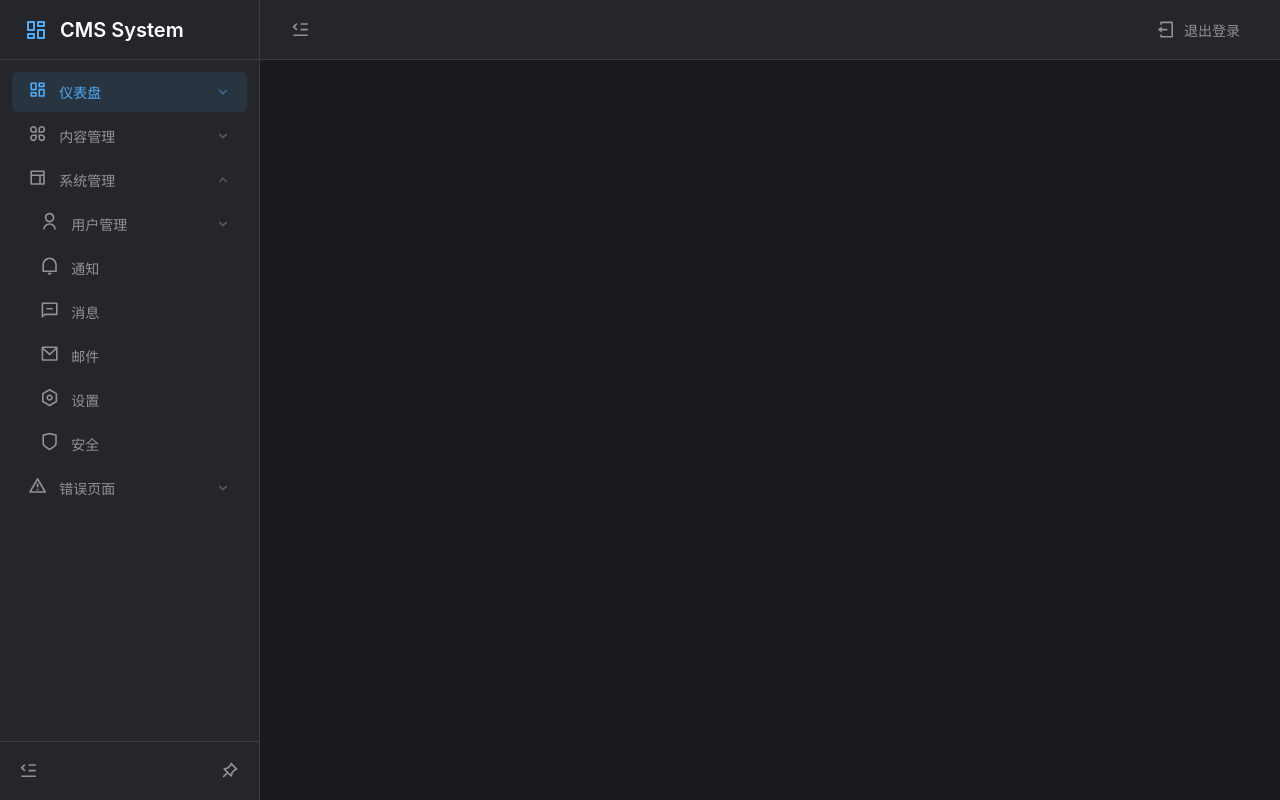
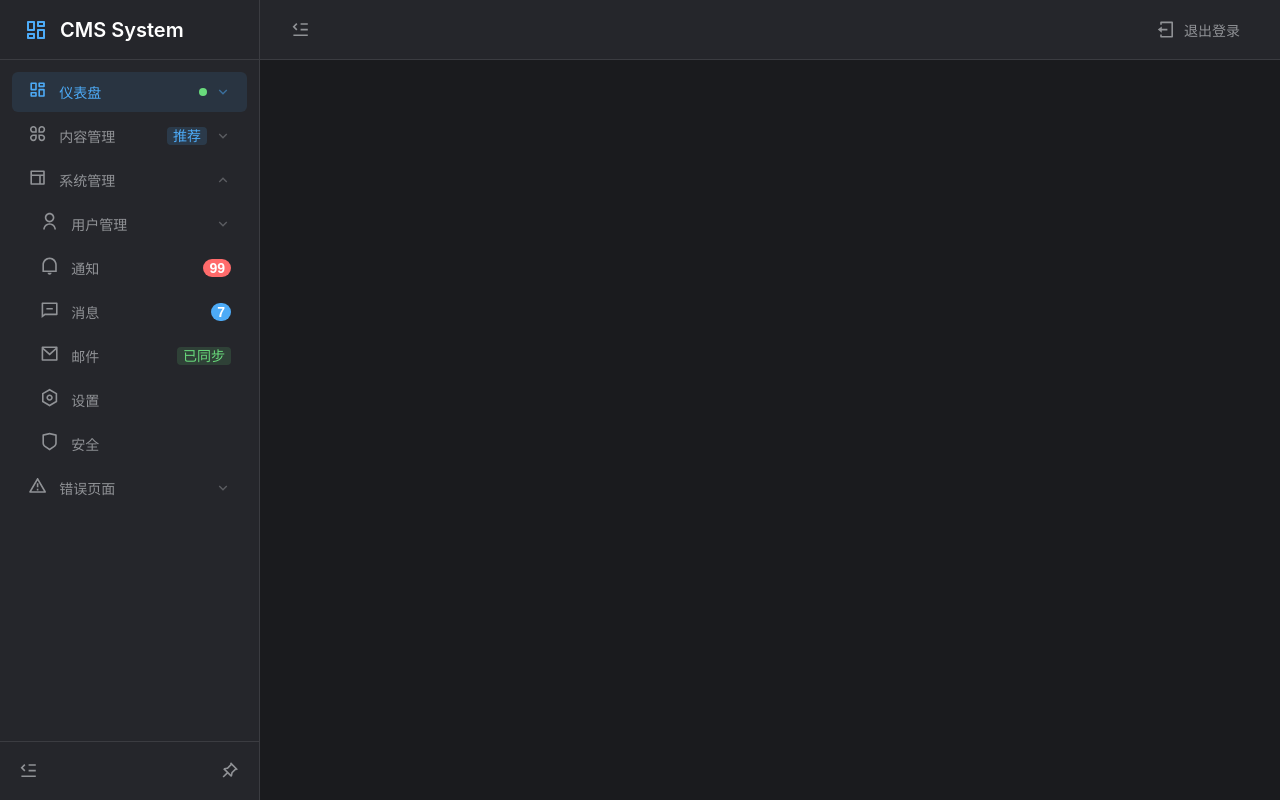
Before and after one commit to fwx5618177/fwx-post-cms, a React (Vite) app: page / in a window 1280 px wide. Both pictures are taken after a click on the button "系统管理". Built offline with nearby package versions, Linux system fonts and the light colour scheme.

Commit message:
feat: update

```diff
--- a/src/config/IMenu.ts
+++ b/src/config/IMenu.ts
@@ -1,4 +1,5 @@
 import { ReactNode } from "react";
+import { IMenuBadge, IMenuTag } from "./IRoute";
 
 /**
  * 菜单项配置类型
@@ -9,6 +10,10 @@ export interface MenuItem {
     label: string;
     path?: string;
     children?: MenuItem[];
+    /** 菜单标记 */
+    badge?: IMenuBadge;
+    /** 菜单标签 */
+    tag?: IMenuTag;
 }
 
 /**
--- a/src/config/menu.conf.tsx
+++ b/src/config/menu.conf.tsx
@@ -13,10 +13,12 @@ const processRouteToMenuItem = (route: IRoutePage, parentPath = ""): MenuItem =>
         : route.path;
 
     const menuItem: MenuItem = {
-        key: fullPath,
+        key: route.key || fullPath,
         icon: route.icon ? <route.icon /> : undefined,
         label: route.label,
         path: fullPath,
+        badge: route.badge,
+        tag: route.tag,
     };
 
     if (route.children?.length) {
--- a/src/config/routes.conf.tsx
+++ b/src/config/routes.conf.tsx
@@ -39,6 +39,7 @@ export const routes: IRoutePage[] = [
         component: Pages.DashboardLayout,
         menuShow: true,
         auth: true,
+        badge: { type: "success", dot: true },
         children: [
             {
                 key: "dashboard-content",
@@ -58,6 +59,7 @@ export const routes: IRoutePage[] = [
         component: Pages.DashboardLayout,
         menuShow: true,
         auth: true,
+        tag: { type: "info", text: "推荐" },
         children: [
             {
                 key: "article",
@@ -67,6 +69,7 @@ export const routes: IRoutePage[] = [
                 component: Pages.ArticleLayout,
                 menuShow: true,
                 auth: true,
+                badge: { type: "primary", count: 5 },
                 children: [
                     {
                         key: "article-list",
@@ -76,6 +79,7 @@ export const routes: IRoutePage[] = [
                         component: Pages.ArticleList,
                         menuShow: true,
                         auth: true,
+                        badge: { type: "error", count: 3 },
                     },
                     {
                         key: "article-edit",
@@ -85,6 +89,7 @@ export const routes: IRoutePage[] = [
                         component: Pages.ArticleEdit,
                         menuShow: true,
                         auth: true,
+                        tag: { type: "warning", text: "新功能" },
                     },
                 ],
             },
@@ -96,6 +101,7 @@ export const routes: IRoutePage[] = [
                 component: Pages.Todo,
                 menuShow: true,
                 auth: true,
+                badge: { type: "warning", count: 10 },
             },
             {
                 key: "calendar",
@@ -154,6 +160,7 @@ export const routes: IRoutePage[] = [
                 component: Pages.Notification,
                 menuShow: true,
                 auth: true,
+                badge: { type: "error", count: 99 },
             },
             {
                 key: "message",
@@ -163,6 +170,7 @@ export const routes: IRoutePage[] = [
                 component: Pages.Message,
                 menuShow: true,
                 auth: true,
+                badge: { type: "primary", count: 7 },
             },
             {
                 key: "mail",
@@ -172,6 +180,7 @@ export const routes: IRoutePage[] = [
                 component: Pages.Mail,
                 menuShow: true,
                 auth: true,
+                tag: { type: "success", text: "已同步" },
             },
             {
                 key: "settings",
--- a/src/layout/DashboardLayout.tsx
+++ b/src/layout/DashboardLayout.tsx
@@ -13,11 +13,34 @@ import styles from "@styles/layouts/dashboard.module.scss";
 import { getMenuItems } from "@config/menu.conf";
 import { routes } from "@config/routes.conf";
 import { MenuItem } from "@config/IMenu";
+import { IMenuBadge, IMenuTag } from "@config/IRoute";
 
 interface FlatMenuItem extends MenuItem {
     level: number;
     parentKey: string;
 }
+
+/**
+ * 徽章组件
+ */
+const MenuBadge: React.FC<{ badge: IMenuBadge }> = ({ badge }) => {
+    const badgeClass = `${styles.badge} ${styles[`badge${badge.type.charAt(0).toUpperCase() + badge.type.slice(1)}`]}`;
+
+    if (badge.dot) {
+        return <span className={`${badgeClass} ${styles.badgeDot}`} />;
+    }
+
+    return <span className={badgeClass}>{badge.count}</span>;
+};
+
+/**
+ * 标签组件
+ */
+const MenuTag: React.FC<{ tag: IMenuTag }> = ({ tag }) => {
+    const tagClass = `${styles.tag} ${styles[`tag${tag.type.charAt(0).toUpperCase() + tag.type.slice(1)}`]}`;
+
+    return <span className={tagClass}>{tag.text}</span>;
+};
 
 /**
  * 仪表盘布局组件
@@ -116,12 +139,12 @@ const DashboardLayout = () => {
         const isOpen = openKeys.includes(item.key);
         const isActive = selectedKey === item.key;
         const hasChildren = item.children && item.children.length > 0;
-        const shouldShow = !collapsed || item.level === 0;
 
-        if (!shouldShow) return null;
-
+        // 在这里不再阻止渲染子菜单，只是在展示时使用CSS隐藏
         const isVisible = item.level === 0 || item.parentKey === "" || openKeys.includes(item.parentKey);
         if (!isVisible) return null;
+
+        const showText = !collapsed || (collapsed && item.level === 0);
 
         return (
             <div key={item.key} className={`${styles.menuItem} ${styles[`level${item.level}`]}`}>
@@ -130,11 +153,17 @@ const DashboardLayout = () => {
                     onClick={() => handleMenuClick(item)}
                 >
                     <span className={styles.icon}>{item.icon}</span>
+
+                    {/* 使用css控制内容显示而非条件渲染 */}
                     <div className={styles.menuContent}>
                         <span>{item.label}</span>
-                        {hasChildren && (
-                            <RiArrowDownSLine className={`${styles.arrow} ${isOpen ? styles.arrowOpen : ""}`} />
-                        )}
+                        <div className={styles.menuExtra}>
+                            {item.badge && <MenuBadge badge={item.badge} />}
+                            {showText && item.tag && <MenuTag tag={item.tag} />}
+                            {hasChildren && showText && (
+                                <RiArrowDownSLine className={`${styles.arrow} ${isOpen ? styles.arrowOpen : ""}`} />
+                            )}
+                        </div>
                     </div>
                 </button>
             </div>
--- a/src/styles/layouts/dashboard.module.scss
+++ b/src/styles/layouts/dashboard.module.scss
@@ -8,6 +8,9 @@ $dark-text-secondary: #909296;
 $accent-color: #4dabf7;
 $accent-hover: #74c0fc;
 $danger-color: #ff6b6b;
+$success-color: #69db7c;
+$warning-color: #ffd43b;
+$info-color: #4dabf7;
 $header-height: 60px;
 $sider-width: 260px;
 $sider-collapsed-width: 70px;
@@ -180,6 +183,14 @@ $transition-duration: 0.2s;
 
                         span {
                             font-size: 0.875rem;
+                            @include transition(opacity);
+                        }
+
+                        .menuExtra {
+                            display: flex;
+                            align-items: center;
+                            gap: 8px;
+                            @include transition(opacity);
                         }
 
                         .arrow {
@@ -198,6 +209,91 @@ $transition-duration: 0.2s;
 
                         .arrow {
                             opacity: 1;
+                        }
+                    }
+
+                    // 徽章样式
+                    .badge {
+                        display: inline-flex;
+                        align-items: center;
+                        justify-content: center;
+                        min-width: 18px;
+                        height: 18px;
+                        padding: 0 6px;
+                        font-size: 12px;
+                        line-height: 1;
+                        border-radius: 9px;
+                        font-weight: 600;
+                        color: white;
+                        position: relative;
+                        right: 0;
+                        top: 0;
+
+                        &.badgePrimary {
+                            background-color: $accent-color;
+                        }
+
+                        &.badgeSuccess {
+                            background-color: $success-color;
+                        }
+
+                        &.badgeWarning {
+                            background-color: $warning-color;
+                            color: #333;
+                        }
+
+                        &.badgeError {
+                            background-color: $danger-color;
+                        }
+
+                        &.badgeInfo {
+                            background-color: $info-color;
+                        }
+
+                        &.badgeDot {
+                            min-width: 8px;
+                            height: 8px;
+                            padding: 0;
+                            border-radius: 50%;
+                        }
+                    }
+
+                    // 标签样式
+                    .tag {
+                        display: inline-flex;
+                        align-items: center;
+                        justify-content: center;
+                        padding: 2px 6px;
+                        font-size: 11px;
+                        line-height: 1;
+                        border-radius: 4px;
+                        font-weight: 500;
+                        white-space: nowrap;
+                        @include transition(opacity);
+
+                        &.tagPrimary {
+                            background-color: rgba($accent-color, 0.15);
+                            color: $accent-color;
+                        }
+
+                        &.tagSuccess {
+                            background-color: rgba($success-color, 0.15);
+                            color: $success-color;
+                        }
+
+                        &.tagWarning {
+                            background-color: rgba($warning-color, 0.15);
+                            color: $warning-color;
+                        }
+
+                        &.tagError {
+                            background-color: rgba($danger-color, 0.15);
+                            color: $danger-color;
+                        }
+
+                        &.tagInfo {
+                            background-color: rgba($info-color, 0.15);
+                            color: $info-color;
                         }
                     }
                 }
@@ -331,6 +427,37 @@ $transition-duration: 0.2s;
     }
 
     &.collapsed {
+        .sider {
+            width: $sider-collapsed-width;
+
+            .logo {
+                padding: 0;
+                justify-content: center;
+
+                h1 {
+                    opacity: 0;
+                    width: 0;
+                }
+            }
+
+            .menuItem {
+                .menuButton {
+                    .menuContent {
+                        span,
+                        .tag,
+                        .arrow {
+                            opacity: 0;
+                            pointer-events: none;
+                        }
+
+                        .badge {
+                            transform: translateX(10px);
+                        }
+                    }
+                }
+            }
+        }
+
         .main {
             margin-left: $sider-collapsed-width;
             width: calc(100% - $sider-collapsed-width);
@@ -346,6 +473,25 @@ $transition-duration: 0.2s;
         .sider:hover + .main {
             margin-left: $sider-width;
             width: calc(100% - $sider-width);
+        }
+
+        .sider:hover {
+            .menuItem {
+                .menuButton {
+                    .menuContent {
+                        span,
+                        .tag,
+                        .arrow {
+                            opacity: 1;
+                            pointer-events: auto;
+                        }
+
+                        .badge {
+                            transform: translateX(0);
+                        }
+                    }
+                }
+            }
         }
     }
 }
```
Also changed, not shown: src/config/IRoute.ts (+31 -0 lines).
